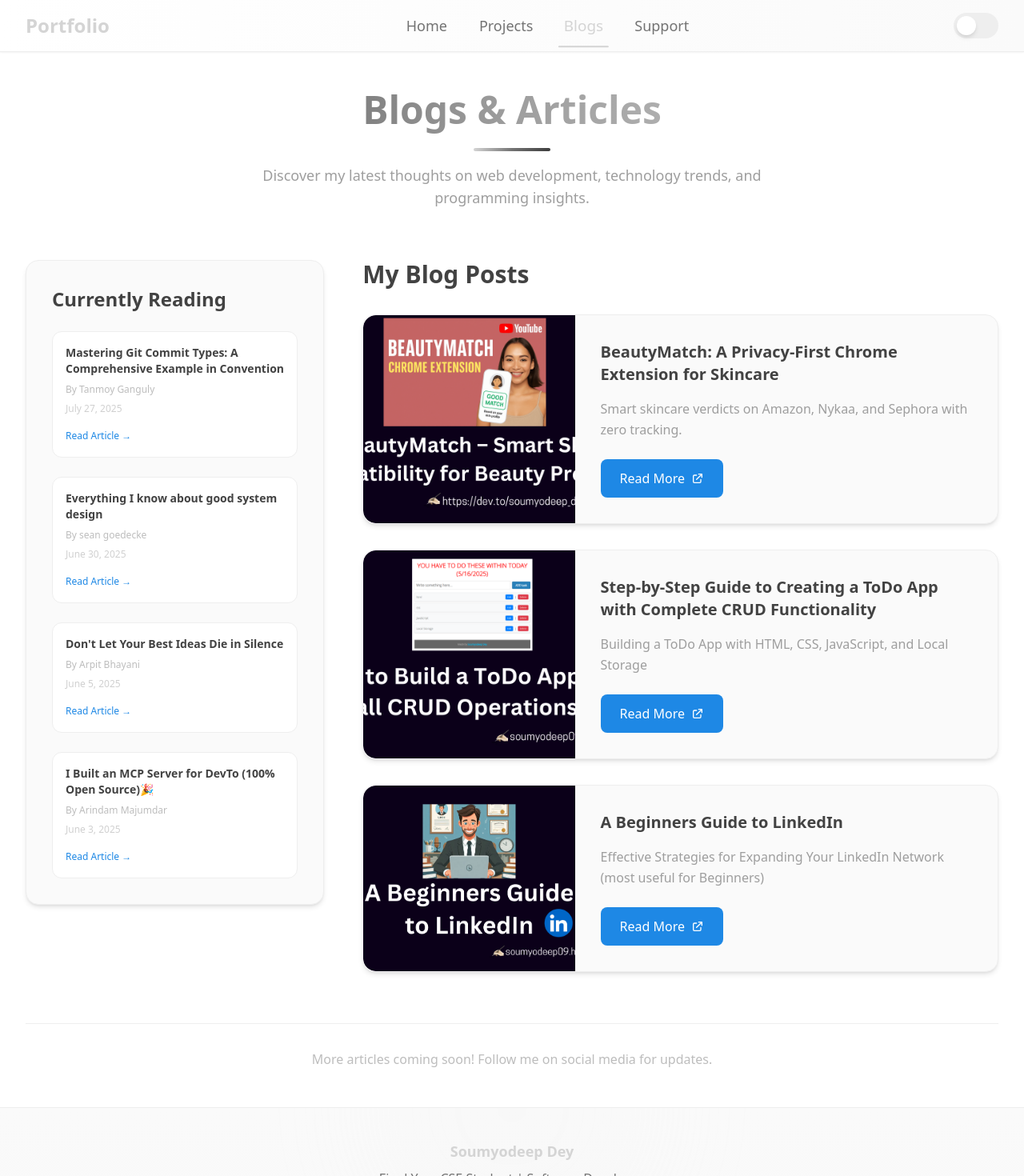
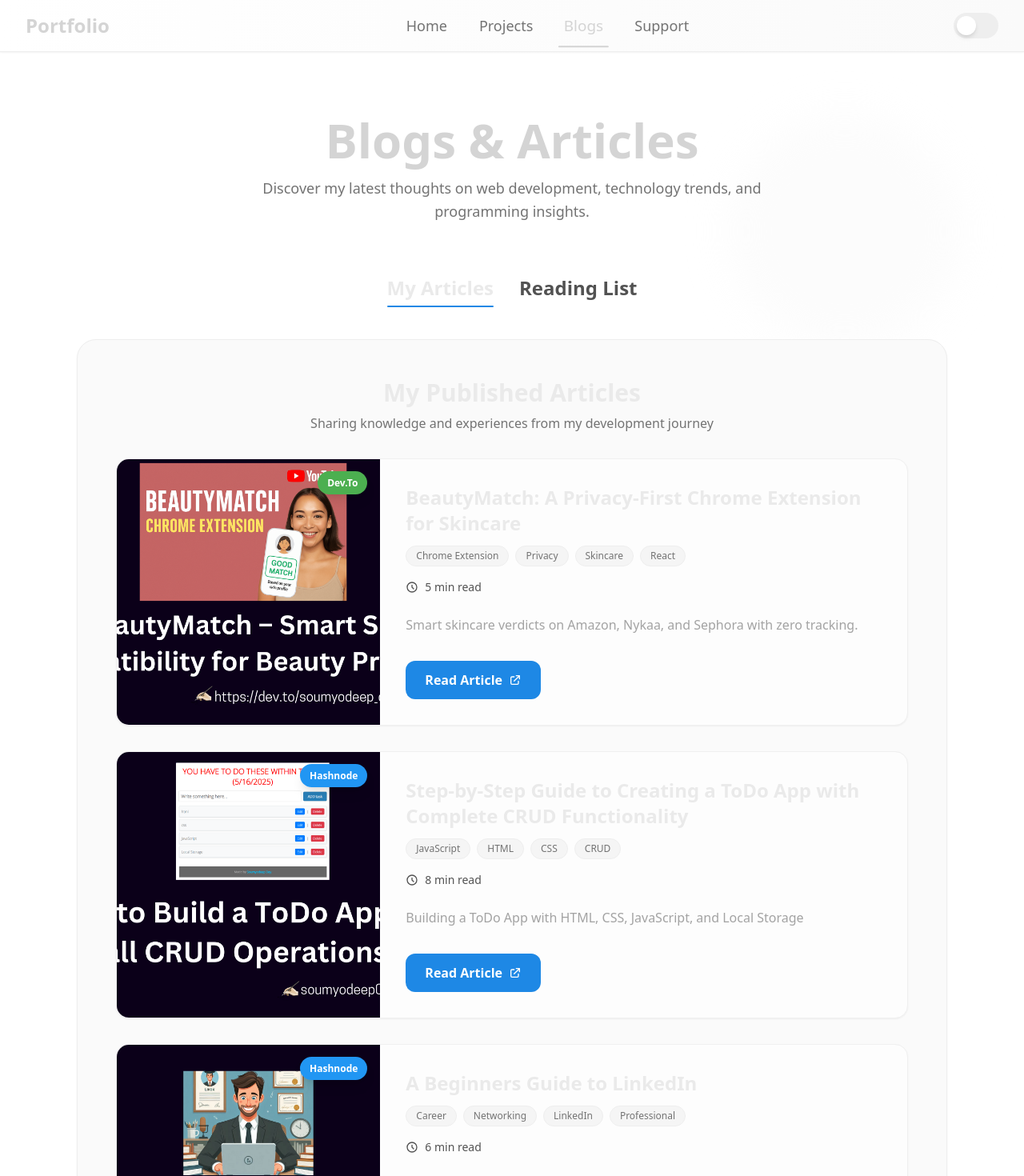
Before and after one commit to Soumyodeep-Dey/SD-portfolio, a React (Vite) app: page /blogs in a window 1280 px wide. Shown: the top 1470 px of the page at 80% size. Built offline with nearby package versions, Linux system fonts and the light colour scheme.

Commit message:
style : css upgradation of these pages

```diff
--- a/src/components/Blogs/Blogs.jsx
+++ b/src/components/Blogs/Blogs.jsx
@@ -1,5 +1,4 @@
-/* Blogs.jsx – Pure black dark mode + correct contrast colors */
-
+/* Blogs.jsx – Enhanced to match Home.jsx and Projects.jsx design patterns */
 import { useState } from 'react';
 
 const myBlogs = [
@@ -8,18 +7,27 @@ const myBlogs = [
     description: "Smart skincare verdicts on Amazon, Nykaa, and Sephora with zero tracking.",
     link: "https://dev.to/soumyodeep_dey_c6cb5e8c97/beautymatch-smart-skin-compatibility-for-beauty-products-2fbg",
     image: "/Images/BeautyMatch Blog.png",
+    tags: ["Chrome Extension", "Privacy", "Skincare", "React"],
+    platform: "dev.to",
+    readTime: "5 min read"
   },
   {
     title: "Step-by-Step Guide to Creating a ToDo App with Complete CRUD Functionality",
     description: "Building a ToDo App with HTML, CSS, JavaScript, and Local Storage",
     link: "https://hashnode.com/post/cmas1h2tg000509lbe8flaetj",
     image: "/Images/ToDo App Blog.png",
+    tags: ["JavaScript", "HTML", "CSS", "CRUD"],
+    platform: "hashnode",
+    readTime: "8 min read"
   },
   {
     title: "A Beginners Guide to LinkedIn",
     description: "Effective Strategies for Expanding Your LinkedIn Network (most useful for Beginners)",
     link: "https://hashnode.com/post/cm02l0eje000408mhbmv61h6f",
     image: "/Images/LinkedIn Blog.png",
+    tags: ["Career", "Networking", "LinkedIn", "Professional"],
+    platform: "hashnode",
+    readTime: "6 min read"
   },
 ];
 
@@ -28,31 +36,36 @@ const readingBlogs = [
     title: "Mastering Git Commit Types: A Comprehensive Example in Convention",
     author: "Tanmoy Ganguly",
     link: "https://xanmoy.hashnode.dev/mastering-git-commit-types-a-comprehensive-example-in-convention",
-    date: "July 27, 2025"
+    date: "July 27, 2025",
+    category: "Development"
   },
   {
     title: "Everything I know about good system design",
     author: "sean goedecke",
     link: "https://www.seangoedecke.com/good-system-design/?ref=dailydev",
-    date: "June 30, 2025"
+    date: "June 30, 2025",
+    category: "Architecture"
   },
   {
     title: "Don't Let Your Best Ideas Die in Silence",
     author: "Arpit Bhayani",
     link: "https://arpitbhayani.me/blogs/dont-let-your-best-ideas-die-in-silenc",
-    date: "June 5, 2025"
+    date: "June 5, 2025",
+    category: "Career"
   },
   {
     title: "I Built an MCP Server for DevTo (100% Open Source)🎉",
     author: "Arindam Majumdar",
     link: "https://dev.to/arindam_1729/i-built-an-mcp-server-for-devto-100-open-source-4f6n",
-    date: "June 3, 2025"
+    date: "June 3, 2025",
+    category: "Open Source"
   },
 ];
 
 function Blogs() {
   const [loadingImages, setLoadingImages] = useState({});
   const [errorImages, setErrorImages] = useState({});
+  const [activeTab, setActiveTab] = useState('my-blogs');
 
   const handleImageLoad = (blogIndex) => {
     setLoadingImages(prev => ({ ...prev, [blogIndex]: false }));
@@ -67,128 +80,155 @@ function Blogs() {
     setLoadingImages(prev => ({ ...prev, [blogIndex]: true }));
   };
 
+  const getPlatformColor = (platform) => {
+    switch (platform) {
+      case 'dev.to': return 'bg-success-500';
+      case 'hashnode': return 'bg-primary-500';
+      default: return 'bg-light-600 dark:bg-dark-600';
+    }
+  };
+
+  const getCategoryColor = (category) => {
+    switch (category) {
+      case 'Development': return 'bg-primary-500';
+      case 'Architecture': return 'bg-secondary-500';
+      case 'Career': return 'bg-warning-500';
+      case 'Open Source': return 'bg-success-500';
+      default: return 'bg-light-600 dark:bg-dark-600';
+    }
+  };
+
   return (
-    <div className="min-h-screen bg-light-50 dark:bg-dark-50 relative overflow-hidden">
-      {/* Decorative background blobs */}
-      {[
-        'top-10 right-10 animate-blob',
-        'top-32 left-10 animate-blob animation-delay-2000',
-        'bottom-20 right-20 animate-blob animation-delay-4000'
-      ].map((pos, i) => (
-        <div
-          key={i}
-          className={`absolute w-72 h-72 rounded-full mix-blend-multiply dark:mix-blend-screen filter blur-xl opacity-20 g-gradient-to-br from-light-300 to-light-200 dark:from-dark-300 dark:to-dark-200 ${pos}`}
-        />
-      ))}
+    <main
+      id="blogs"
+      className="bg-light-50 dark:bg-dark-50 py-20 min-h-screen relative overflow-hidden"
+    >
+      {/* Subtle background elements matching Home.jsx */}
+      <div className="pointer-events-none absolute inset-0 overflow-hidden">
+        <div className="absolute top-20 right-20 w-72 h-72 bg-light-200 dark:bg-dark-200 rounded-full mix-blend-multiply dark:mix-blend-screen filter blur-xl opacity-30" />
+        <div className="absolute bottom-32 left-20 w-80 h-80 bg-light-250 dark:bg-dark-250 rounded-full mix-blend-multiply dark:mix-blend-screen filter blur-xl opacity-20" />
+        <div className="absolute top-1/2 right-1/3 w-96 h-96 bg-light-300 dark:bg-dark-300 rounded-full mix-blend-multiply dark:mix-blend-screen filter blur-xl opacity-15" />
+      </div>
 
-      {/* Main content container */}
-      <div className="relative z-10 max-w-7xl mx-auto px-4 sm:px-6 lg:px-8 py-12">
-        {/* Main heading */}
-        <div className="text-center mb-16">
-          <h1 className="text-5xl font-extrabold bg-gradient-to-r from-light-900 via-light-700 to-light-500
-                         dark:from-dark-950 dark:via-dark-800 dark:to-dark-600 bg-clip-text text-transparent mb-4 animate-fadeInLeft pb-2">
+      <div className="relative container mx-auto px-4 sm:px-6 lg:px-8 max-w-6xl">
+        {/* Header section */}
+        <header className="text-center mb-16">
+          <h1 className="text-4xl md:text-5xl lg:text-6xl font-extrabold text-dark-900 dark:text-light-950 animate-fadeInLeft mb-4">
             Blogs & Articles
           </h1>
-          <div className="w-24 h-1 bg-gradient-to-r from-dark-900 via-dark-700 to-dark-500 dark:from-light-50 dark:via-light-300 dark:to-light-400 mx-auto mt-4 rounded-full" />
-          <p className="text-lg text-light-700 dark:text-dark-800 max-w-2xl mx-auto pt-4">
+          <p className="text-lg text-dark-700 dark:text-light-700 max-w-2xl mx-auto leading-relaxed">
             Discover my latest thoughts on web development, technology trends, and programming insights.
+          </p>
+        </header>
+
+        {/* Navigation tabs */}
+        <nav className="flex justify-center gap-8 mb-12">
+          {[
+            { key: 'my-blogs', label: 'My Articles' },
+            { key: 'reading-list', label: 'Reading List' }
+          ].map(({ key, label }) => (
+            <button
+              key={key}
+              type="button"
+              onClick={() => setActiveTab(key)}
+              className={`relative font-bold text-xl md:text-2xl transition-all duration-300 hover:scale-105 ${activeTab === key
+                  ? 'text-dark-950 dark:text-light-950'
+                  : 'text-dark-600 dark:text-light-600 hover:text-dark-850 dark:hover:text-light-850'
+                }`}
+            >
+              {label}
+              {activeTab === key && (
+                <span className="absolute -bottom-2 left-0 w-full h-0.5 bg-primary-600 rounded-full" />
+              )}
+            </button>
+          ))}
+        </nav>
+
+        {/* Content sections */}
+        <section className="bg-light-100 dark:bg-dark-100 rounded-3xl p-8 md:p-12 shadow-sm border border-light-300 dark:border-dark-300 min-h-[600px]">
+          {activeTab === 'my-blogs' && (
+            <div className="space-y-8">
+              <div className="text-center mb-8">
+                <h2 className="text-2xl md:text-3xl font-bold text-dark-950 dark:text-light-950 mb-2">
+                  My Published Articles
+                </h2>
+                <p className="text-dark-700 dark:text-light-700">
+                  Sharing knowledge and experiences from my development journey
                 </p>
               </div>
 
-        {/* Main Content Grid */}
-        <div className="grid lg:grid-cols-3 gap-12">
-          {/* Currently Reading Section */}
-          <div className="lg:col-span-1">
-            <div className="bg-light-100 dark:bg-dark-100/90 backdrop-blur-md rounded-2xl p-8 shadow-md border border-light-300 dark:border-dark-300 hover:shadow-lg transition">
-              <h2 className="text-2xl font-bold text-light-900 dark:text-dark-950 mb-6">
-                Currently Reading
-              </h2>
-              <div className="space-y-6">
-                {readingBlogs.map((blog, index) => (
-                  <div
-                    key={index}
-                    className="group relative bg-light-50 dark:bg-dark-50 rounded-xl p-4
-                               hover:scale-[1.02] hover:shadow-lg transition-all duration-300
-                               border border-light-300 dark:border-dark-300
-                               hover:border-primary-300 dark:hover:border-primary-400"
-                  >
-                    <h3 className="text-sm font-semibold text-light-900 dark:text-dark-950 mb-2 line-clamp-2 group-hover:text-primary-700 dark:group-hover:text-primary-300 transition-colors">
-                      {blog.title}
-                    </h3>
-                    <p className="text-xs text-light-600 dark:text-dark-700 mb-2">
-                      By {blog.author}
-                    </p>
-                    <p className="text-xs text-light-500 dark:text-dark-700 mb-3">
-                      {blog.date}
-                    </p>
-                    <a
-                      href={blog.link}
-                      target="_blank"
-                      rel="noopener noreferrer"
-                      className="text-xs font-medium text-primary-600 dark:text-primary-300 hover:underline"
-                    >
-                      Read Article →
-                    </a>
-
-                    {/* Hover gradient overlay */}
-                    <div className="absolute inset-0 bg-gradient-to-r from-light-200/30 to-light-300/30 dark:from-dark-200/30 dark:to-dark-300/30 opacity-0 group-hover:opacity-100 transition-opacity duration-300 rounded-xl pointer-events-none" />
-                  </div>
-                ))}
-              </div>
-            </div>
-          </div>
-
-          {/* My Blog Posts Section */}
-          <div className="lg:col-span-2">
-            <h2 className="text-3xl font-bold text-light-900 dark:text-dark-950 mb-8">
-              My Blog Posts
-            </h2>
               <div className="grid gap-8">
                 {myBlogs.map((blog, index) => (
                   <article
                     key={index}
-                  className="group relative bg-light-100 dark:bg-dark-100/90 backdrop-blur-md rounded-2xl overflow-hidden shadow-md hover:shadow-xl
-                             transition-all duration-300 border border-light-300 dark:border-dark-300
-                             hover:border-primary-300 dark:hover:border-primary-400 hover:scale-[1.02]"
+                    className="group relative bg-light-150 dark:bg-dark-150 rounded-2xl overflow-hidden shadow-sm border border-light-250 dark:border-dark-250 hover:shadow-lg hover:scale-[1.02] transition-all duration-500"
                   >
-                  <div className="md:flex">
+                    <div className="lg:flex">
                       {/* Blog image */}
                       {blog.image && !errorImages[index] && (
-                      <div className="md:w-1/3 relative overflow-hidden">
+                        <figure className="lg:w-1/3 relative overflow-hidden">
                           {loadingImages[index] && (
-                          <div className="absolute inset-0 bg-light-300 dark:bg-dark-300 animate-pulse rounded-tl-2xl md:rounded-bl-2xl md:rounded-tr-none rounded-tr-2xl" />
+                            <div className="absolute inset-0 bg-light-300 dark:bg-dark-300 animate-pulse" />
                           )}
                           <img
                             src={blog.image}
                             alt={blog.title}
-                          className="w-full h-48 md:h-full object-cover rounded-tl-2xl md:rounded-bl-2xl md:rounded-tr-none rounded-tr-2xl
-                                     transition-transform duration-500 group-hover:scale-105"
+                            className="w-full h-48 lg:h-full object-cover transition-transform duration-500 group-hover:scale-105"
                             onLoadStart={() => handleImageLoadStart(index)}
                             onLoad={() => handleImageLoad(index)}
                             onError={() => handleImageError(index)}
                           />
+
+                          {/* Platform badge */}
+                          <div className="absolute top-4 right-4">
+                            <span className={`${getPlatformColor(blog.platform)} text-light-50 text-xs font-semibold py-1.5 px-3 rounded-full shadow-lg capitalize`}>
+                              {blog.platform}
+                            </span>
                           </div>
+                        </figure>
                       )}
 
                       {/* Blog content */}
-                    <div className="md:w-2/3 p-8">
-                      <h3 className="text-xl font-bold text-light-900 dark:text-dark-950 mb-4 group-hover:text-primary-700 dark:group-hover:text-primary-300 transition-colors">
+                      <div className="lg:w-2/3 p-8">
+                        <header className="mb-6">
+                          <h3 className="text-xl md:text-2xl font-bold text-dark-950 dark:text-light-950 mb-3 leading-tight group-hover:text-primary-600 dark:group-hover:text-primary-400 transition-colors duration-300">
                             {blog.title}
                           </h3>
-                      <p className="text-light-700 dark:text-dark-800 mb-6 leading-relaxed">
+
+                          {/* Tags */}
+                          <div className="flex flex-wrap gap-2 mb-4">
+                            {blog.tags?.map((tag, tagIndex) => (
+                              <span
+                                key={tagIndex}
+                                className="bg-light-200 dark:bg-dark-200 text-dark-700 dark:text-light-700 text-xs font-medium py-1 px-3 rounded-full border border-light-300 dark:border-dark-300"
+                              >
+                                {tag}
+                              </span>
+                            ))}
+                          </div>
+
+                          {/* Read time */}
+                          <div className="flex items-center gap-2 text-sm text-dark-600 dark:text-light-600 mb-4">
+                            <svg className="w-4 h-4" fill="none" stroke="currentColor" viewBox="0 0 24 24">
+                              <path strokeLinecap="round" strokeLinejoin="round" strokeWidth={2} d="M12 8v4l3 3m6-3a9 9 0 11-18 0 9 9 0 0118 0z" />
+                            </svg>
+                            <span>{blog.readTime}</span>
+                          </div>
+                        </header>
+
+                        <p className="text-dark-800 dark:text-light-800 leading-relaxed text-base mb-8">
                           {blog.description}
                         </p>
+
                         {blog.link && (
                           <a
                             href={blog.link}
                             target="_blank"
                             rel="noopener noreferrer"
-                          className="inline-flex items-center px-6 py-3 bg-primary-600 hover:bg-primary-500
-                                     text-light-50 rounded-lg dark:bg-primary-400 dark:hover:bg-primary-300
-                                     dark:text-dark-900 transition-colors font-medium"
+                            className="inline-flex items-center gap-2 px-6 py-3 bg-primary-600 hover:bg-primary-700 text-light-50 font-semibold rounded-xl transition-all duration-200 hover:scale-105 hover:shadow-lg"
                           >
-                          Read More
-                          <svg className="ml-2 w-4 h-4" fill="none" stroke="currentColor" viewBox="0 0 24 24">
+                            <span>Read Article</span>
+                            <svg className="w-4 h-4" fill="none" stroke="currentColor" viewBox="0 0 24 24">
                               <path strokeLinecap="round" strokeLinejoin="round" strokeWidth={2} d="M10 6H6a2 2 0 00-2 2v10a2 2 0 002 2h10a2 2 0 002-2v-4M14 4h6m0 0v6m0-6L10 14" />
                             </svg>
                           </a>
@@ -196,22 +236,105 @@ function Blogs() {
                       </div>
                     </div>
 
-                  {/* Hover gradient overlay */}
-                  <div className="absolute inset-0 bg-gradient-to-r from-light-200/20 to-light-300/20 dark:from-dark-200/20 dark:to-dark-300/20 opacity-0 group-hover:opacity-100 transition-opacity duration-300 pointer-events-none" />
+                    {/* Hover overlay effect */}
+                    <div className="absolute inset-0 bg-gradient-to-br from-primary-500/10 to-primary-600/10 opacity-0 group-hover:opacity-100 transition-opacity duration-500 pointer-events-none rounded-2xl" />
                   </article>
                 ))}
               </div>
             </div>
+          )}
+
+          {activeTab === 'reading-list' && (
+            <div className="space-y-8">
+              <div className="text-center mb-8">
+                <h2 className="text-2xl md:text-3xl font-bold text-dark-950 dark:text-light-950 mb-2">
+                  Currently Reading
+                </h2>
+                <p className="text-dark-700 dark:text-light-700">
+                  Articles and resources I'm exploring to expand my knowledge
+                </p>
               </div>
 
-        {/* Footnote */}
-        <div className="text-center mt-16 pt-8 border-t border-light-300 dark:border-dark-300">
-          <p className="text-light-600 dark:text-dark-700">
-            More articles coming soon! Follow me on social media for updates.
+              <div className="grid md:grid-cols-2 gap-6">
+                {readingBlogs.map((blog, index) => (
+                  <article
+                    key={index}
+                    className="group relative bg-light-150 dark:bg-dark-150 rounded-2xl p-6 border border-light-250 dark:border-dark-250 hover:shadow-lg hover:scale-[1.02] transition-all duration-300"
+                  >
+                    {/* Category badge */}
+                    <div className="flex justify-between items-start mb-4">
+                      <span className={`${getCategoryColor(blog.category)} text-light-50 text-xs font-semibold py-1.5 px-3 rounded-full`}>
+                        {blog.category}
+                      </span>
+                      <span className="text-xs text-dark-600 dark:text-light-600 font-medium">
+                        {blog.date}
+                      </span>
+                    </div>
+
+                    <header className="mb-4">
+                      <h3 className="text-lg font-bold text-dark-950 dark:text-light-950 mb-2 leading-tight group-hover:text-primary-600 dark:group-hover:text-primary-400 transition-colors duration-300">
+                        {blog.title}
+                      </h3>
+                      <p className="text-sm text-dark-700 dark:text-light-700 flex items-center gap-2">
+                        <svg className="w-4 h-4" fill="none" stroke="currentColor" viewBox="0 0 24 24">
+                          <path strokeLinecap="round" strokeLinejoin="round" strokeWidth={2} d="M16 7a4 4 0 11-8 0 4 4 0 018 0zM12 14a7 7 0 00-7 7h14a7 7 0 00-7-7z" />
+                        </svg>
+                        By {blog.author}
                       </p>
+                    </header>
+
+                    <a
+                      href={blog.link}
+                      target="_blank"
+                      rel="noopener noreferrer"
+                      className="inline-flex items-center gap-2 text-sm font-semibold text-primary-600 dark:text-primary-400 hover:text-primary-700 dark:hover:text-primary-300 transition-colors duration-200"
+                    >
+                      <span>Read Article</span>
+                      <svg className="w-4 h-4" fill="none" stroke="currentColor" viewBox="0 0 24 24">
+                        <path strokeLinecap="round" strokeLinejoin="round" strokeWidth={2} d="M14 5l7 7m0 0l-7 7m7-7H3" />
+                      </svg>
+                    </a>
+
+                    {/* Hover overlay effect */}
+                    <div className="absolute inset-0 bg-gradient-to-br from-primary-500/5 to-primary-600/5 opacity-0 group-hover:opacity-100 transition-opacity duration-300 pointer-events-none rounded-2xl" />
+                  </article>
+                ))}
               </div>
             </div>
+          )}
+        </section>
+
+        {/* Call to action */}
+        <footer className="text-center mt-16">
+          <div className="bg-light-100 dark:bg-dark-100 rounded-3xl p-8 md:p-12 shadow-sm border border-light-300 dark:border-dark-300">
+            <h2 className="text-2xl md:text-3xl font-bold text-dark-950 dark:text-light-950 mb-4">
+              Stay Updated
+            </h2>
+            <p className="text-dark-700 dark:text-light-700 text-lg leading-relaxed mb-8 max-w-2xl mx-auto">
+              More articles coming soon! Follow me on social media for updates on new posts and insights.
+            </p>
+            <div className="flex flex-wrap justify-center gap-4">
+              <a
+                href="https://dev.to/soumyodeep_dey_c6cb5e8c97"
+                target="_blank"
+                rel="noopener noreferrer"
+                className="inline-flex items-center gap-2 px-6 py-3 bg-success-600 hover:bg-success-700 text-light-50 font-semibold rounded-xl transition-all duration-200 hover:scale-105 hover:shadow-lg"
+              >
+                <span>Follow on Dev.to</span>
+              </a>
+              <a
+                href="https://hashnode.com/@Soumyodeep09"
+                target="_blank"
+                rel="noopener noreferrer"
+                className="inline-flex items-center gap-2 px-6 py-3 bg-primary-600 hover:bg-primary-700 text-light-50 font-semibold rounded-xl transition-all duration-200 hover:scale-105 hover:shadow-lg"
+              >
+                <span>Follow on Hashnode</span>
+              </a>
             </div>
+          </div>
+        </footer>
+      </div>
+    </main>
   );
 }
 
```
Also changed, not shown: src/components/Footer/Footer.jsx (+7 -4 lines), src/components/Support/Support.jsx (+32 -94 lines). Lines whose indentation alone changed are shown as unchanged.
